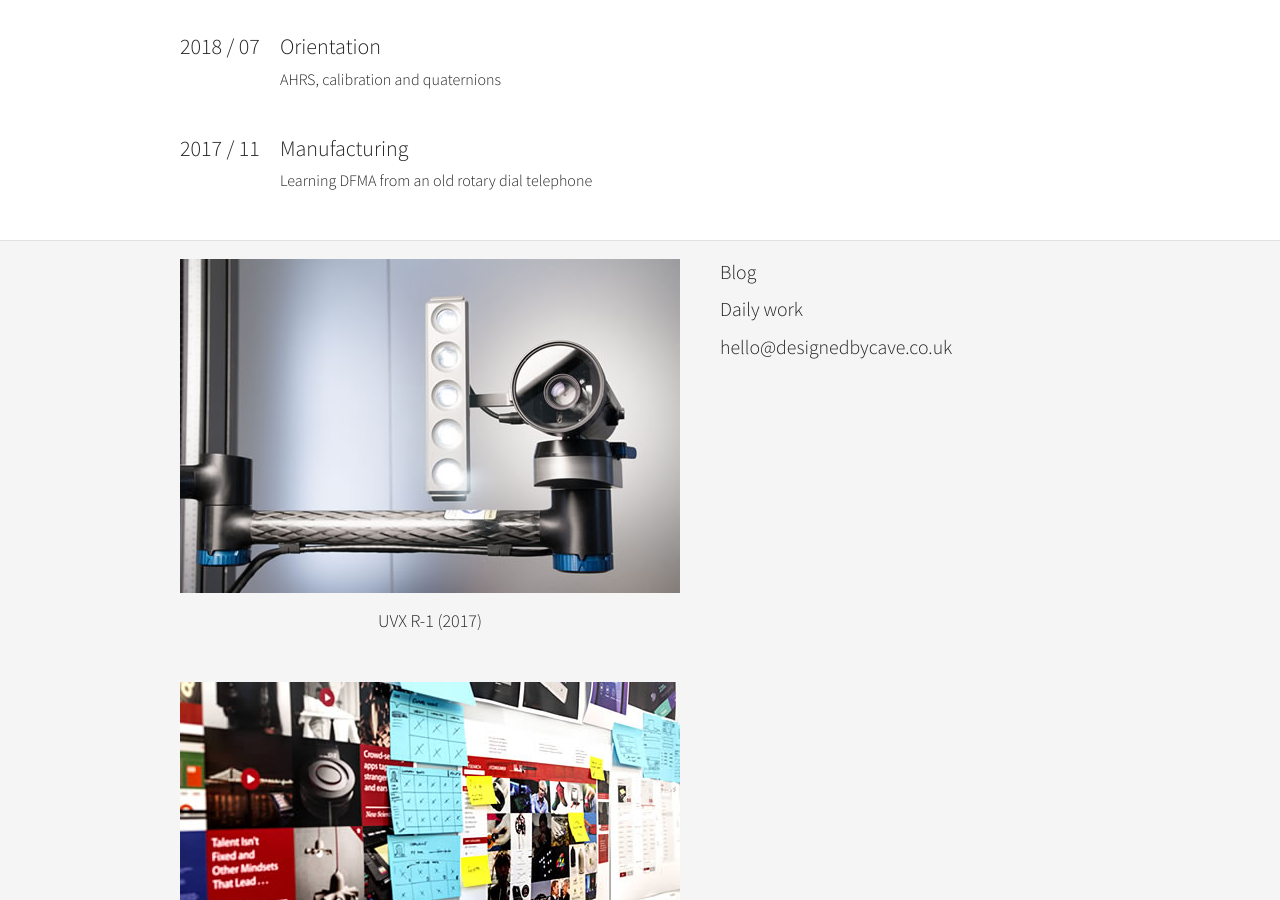
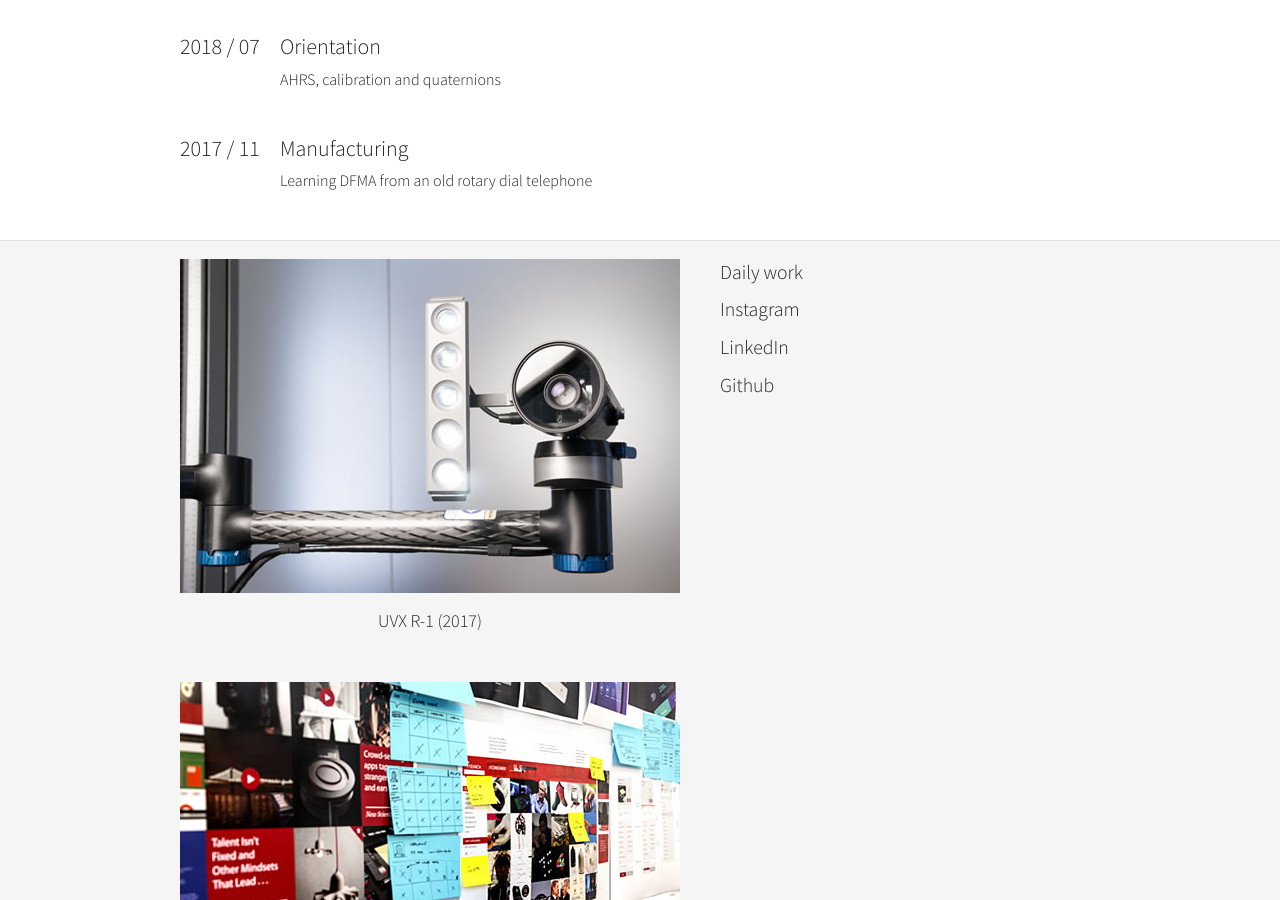
Before and after one commit to gcsalzburg/gcsalzburg.github.io, a Jekyll site: the page built from index.html, in a window 1280 px wide and 900 px high, scrolled down 719 px. Built offline with Jekyll 4.4.1, drawn with Linux system fonts in a browser that asks for light colours.

Commit message:
Improved homepage links

```diff
--- a/_includes/homepage_projects.html
+++ b/_includes/homepage_projects.html
@@ -27,9 +27,10 @@
         </figure>
     </div>
     <nav class="homepage-nav">
-      <a href="{{ site.baseurl }}/">Blog</a>
       <a href="{{ site.baseurl }}/feed">Daily work</a>
-      <a href="mailto:hello@designedbycave.co.uk">hello@designedbycave.co.uk</a>
+      <a href="https://www.instagram.com/{{ site.footer-links.instagram }}/">Instagram</a>
+      <a href="https://www.linkedin.com/in/{{ site.footer-links.linkedin }}">LinkedIn</a>
+      <a href="https://github.com/{{ site.footer-links.github }}">Github</a>
     </nav>
   </div>
 </div>
--- a/_layouts/default.html
+++ b/_layouts/default.html
@@ -39,7 +39,7 @@
       <span class="footer-spacer"></span>
       <footer class="footer">
           <a href="{{ site.baseurl }}/" class="footer_logo"><img src="/images/cave_logo.png"></a>
-          <h4>“I’m sorry I made you such a complex design, I didn’t have time to make a more simple one”</h4>
+          <h4>“I’m sorry I made you such a complex design, I didn’t have time to make a simple one”</h4>
           <p class="quote_attribution">Blaise Pascal / Elliott Baxter</p>
 
           <nav class="social_links">
```
